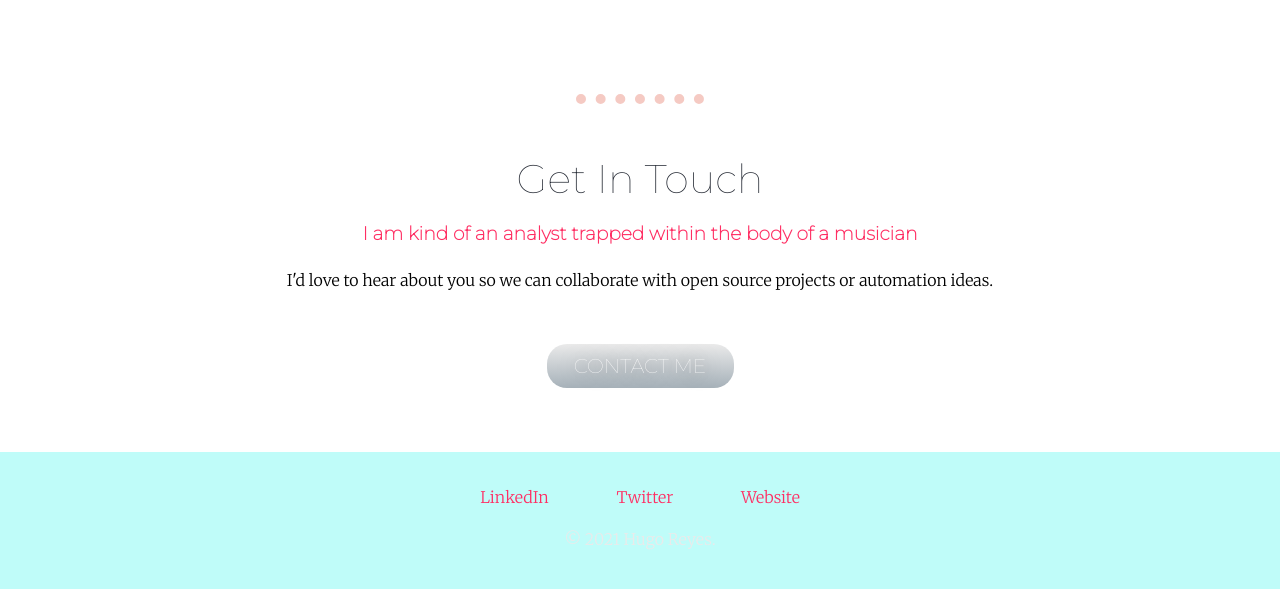
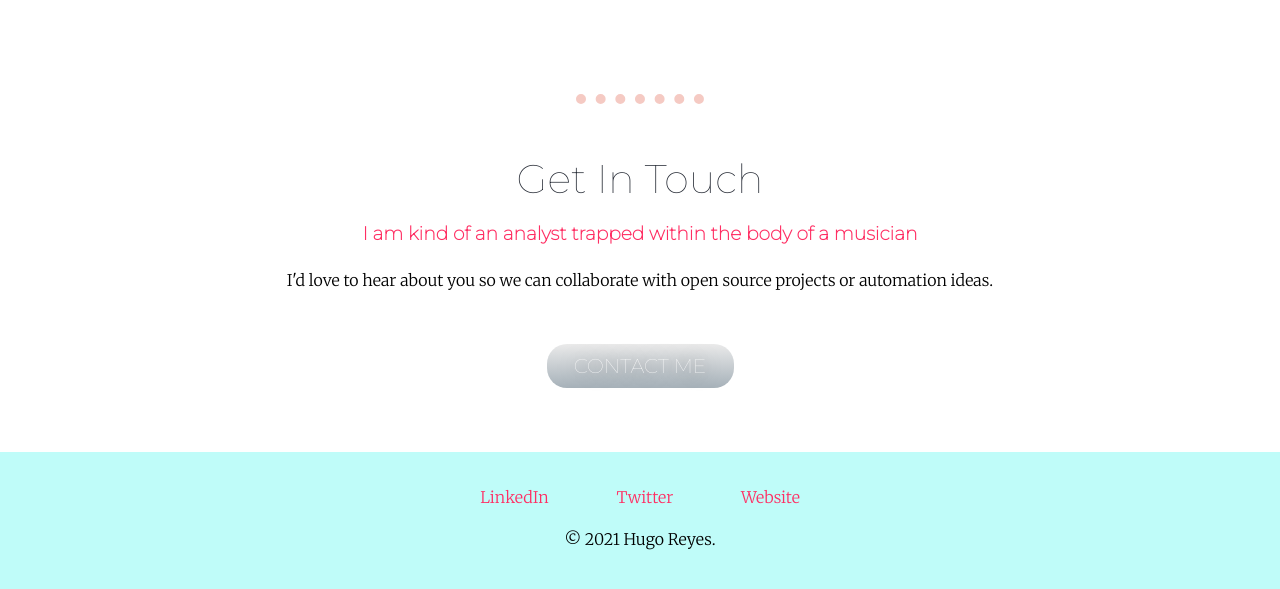
Before and after one commit to hugoreca/personal-site, a plain HTML site: page index.html in a window 1280 px wide. Shown: the part 2138-2727 px from the top of the page. Drawn offline with Linux system fonts and the light colour scheme.

Commit message:
Update styles.css

```diff
--- a/css/styles.css
+++ b/css/styles.css
@@ -116,7 +116,7 @@ hr {
 
 .trademark {
   margin-bottom: 0;
-  color: #eaeaea;
+  color: black;
 }
 
 
```
